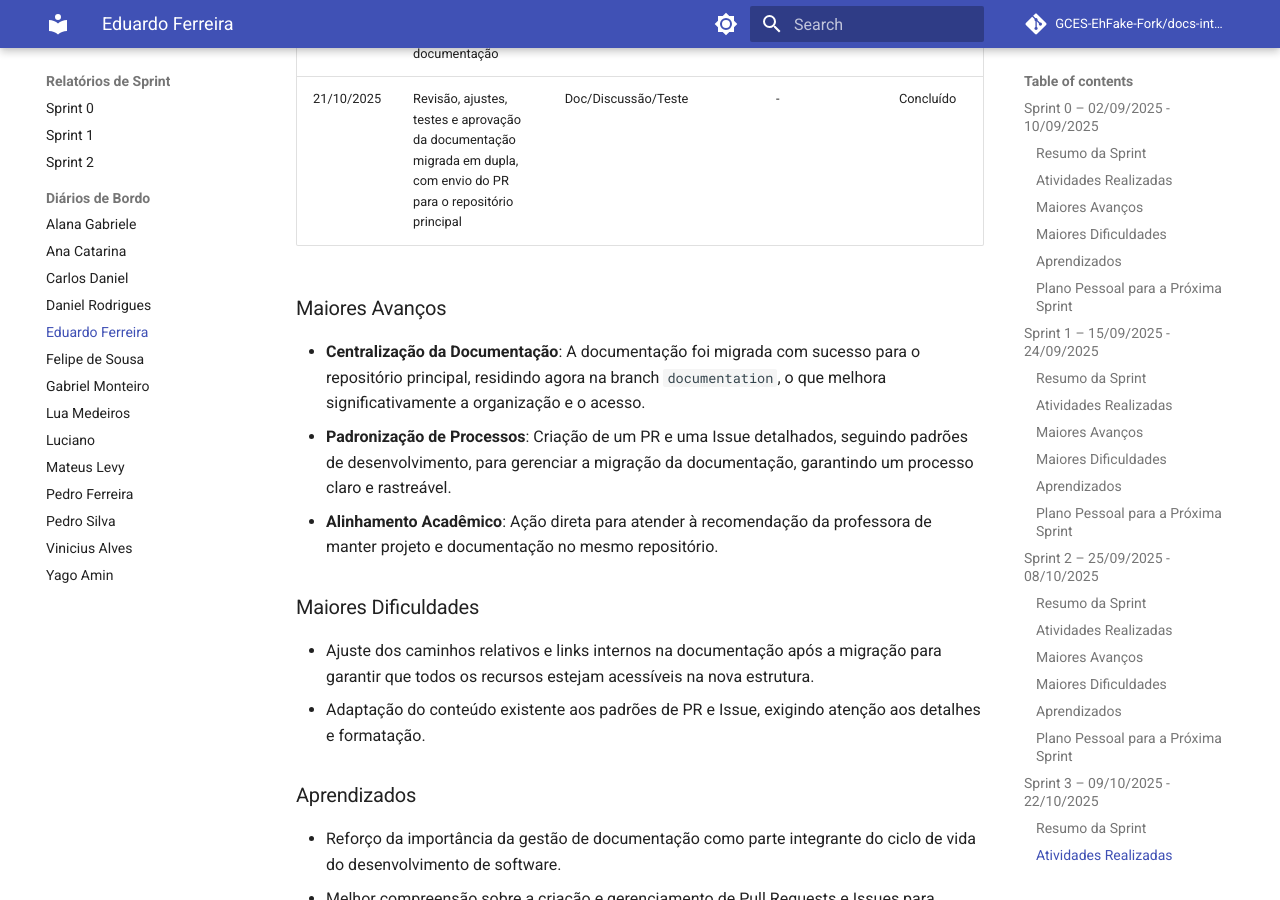
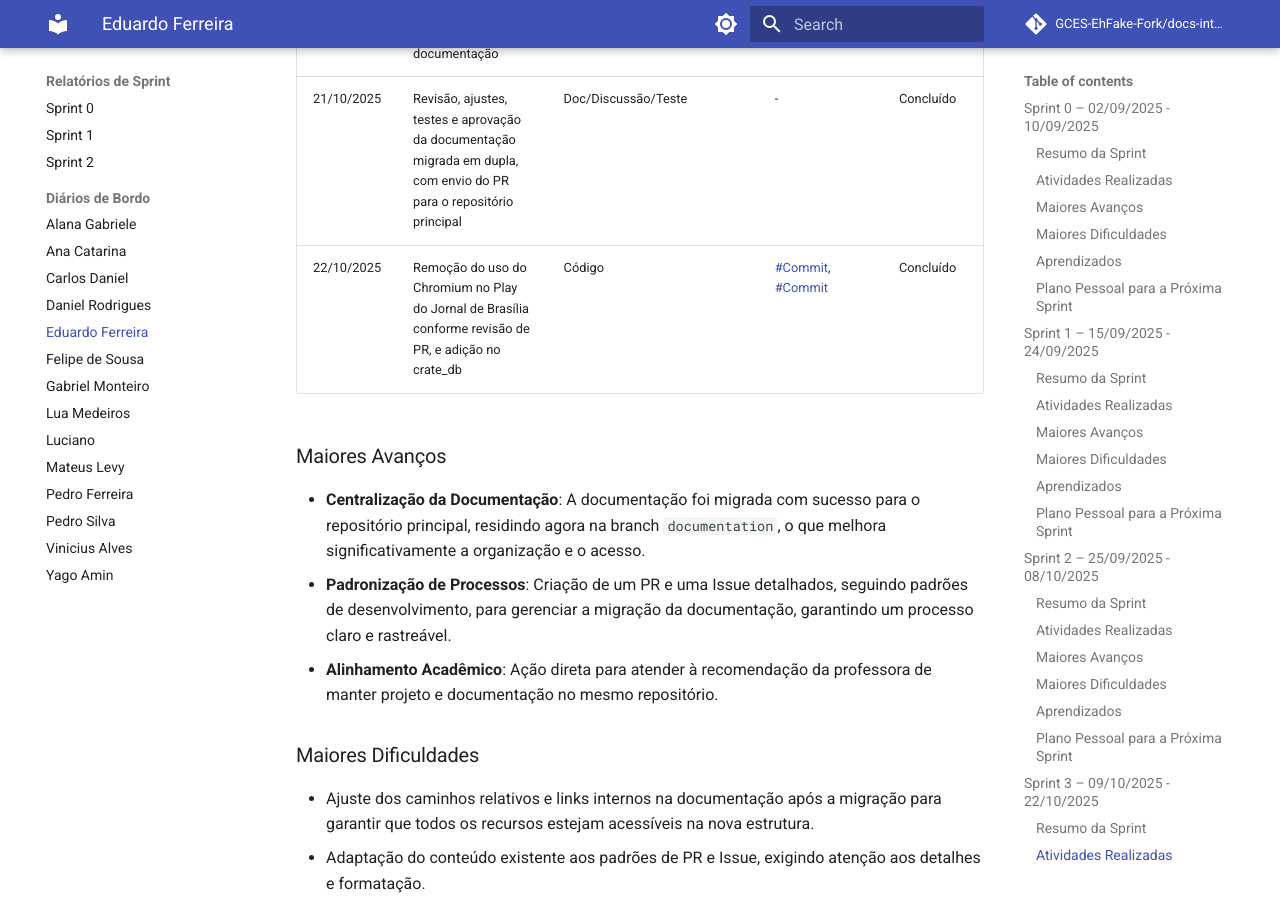
Before and after one commit to GCES-EhFake-Fork/docs-interno, an MkDocs documentation site: the page built from docs/diarios/diarioEduardo.md, in a window 1280 px wide and 900 px high, scrolled down 6463 px. Built offline with MkDocs 1.6.1 and Material for MkDocs 9.7.7, drawn with Linux system fonts in a browser that asks for light colours; comment, search, counter and statistics services are not loaded.

Commit message:
docs: adiciona alterações diário de bordo da Sprint 3 (Eduardo)
Added entry for removal of Chromium usage in the Brasília Journal Play and added it to crate_db.

```diff
--- a/docs/diarios/diarioEduardo.md
+++ b/docs/diarios/diarioEduardo.md
@@ -125,6 +125,8 @@ Esta sprint foi focada na **organização e centralização da documentação do
 | 21/10/2025 | Abertura do Pull Request para migração da documentação para a branch `documentation` | Doc/Discussão | [PR#62](https://github.com/EH-FAKE/check-up/pull/62) | Concluído |
 | 21/10/2025 | Criação e abertura da Issue para acompanhar a centralização da documentação | Doc/Discussão | [Issue#63](https://github.com/EH-FAKE/check-up/issues/63) | Concluído |
 | 21/10/2025 | Revisão, ajustes, testes e aprovação da documentação migrada em dupla, com envio do PR para o repositório principal | Doc/Discussão/Teste | - | Concluído |
+| 22/10/2025 | Remoção do uso do Chromium no Play do Jornal de Brasília conforme revisão de PR, e adição no crate_db | Código | [#Commit](https://github.com/EH-FAKE/check-up/pull/53/commits/cd814a6ae7dc245f838d00c6c3b1e909cac5c1cd), [#Commit](https://github.com/GCES-EhFake-Fork/checkUp/commit/9766c9b2f0d8180bdb848706bf8eea26c7ff6fa4) | Concluído |
+
 
 
 ### Maiores Avanços
```
